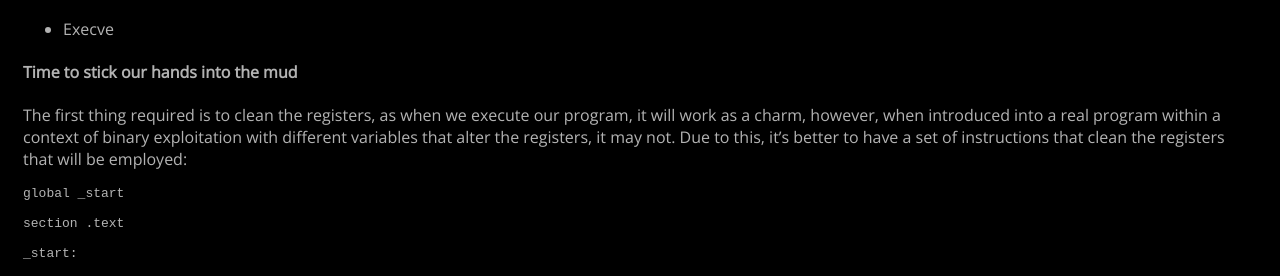
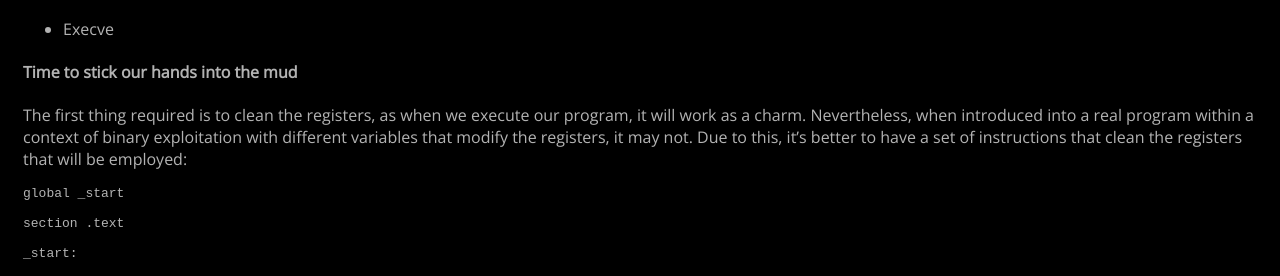
Before and after one commit to whitecr0wz/whitecr0wz.github.io, a Jekyll site: the page built from _posts/posts/2021-01-14-SLAE-Reverse.md, in a window 1280 px wide. Shown: the part 607-883 px from the top of the page. Built offline with Jekyll 4.4.1, drawn with Linux system fonts in a browser that asks for light colours; our own code applies the rules of GitHub Pages for plain Markdown files.

Commit message:
Update 2021-01-14-SLAE-Reverse.md

````diff
--- a/_posts/posts/2021-01-14-SLAE-Reverse.md
+++ b/_posts/posts/2021-01-14-SLAE-Reverse.md
@@ -29,8 +29,9 @@ In order to create a Reverse Shell, 4 main functions are required:
 
 #### Time to stick our hands into the mud
 
-The first thing required is to clean the registers, as when we execute our program, it will work as a charm, however, when introduced into a real program within a context of
-binary exploitation with different variables that alter the registers, it may not. Due to this, it's better to have a set of instructions that clean the registers that will be
+The first thing required is to clean the registers, as when we execute our program, it will work as a charm. Nevertheless, when introduced into a real program within a context
+of
+binary exploitation with different variables that modify the registers, it may not. Due to this, it's better to have a set of instructions that clean the registers that will be
 employed:
 
 ```term
````
